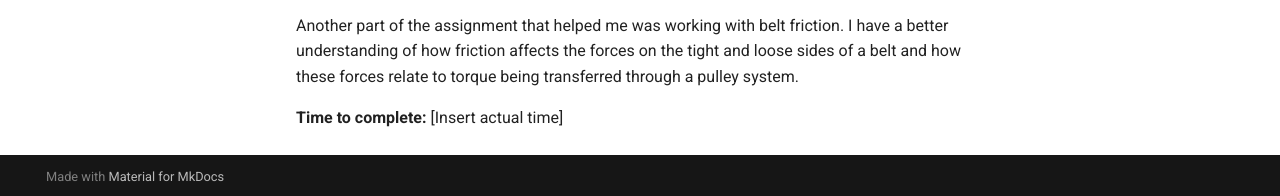
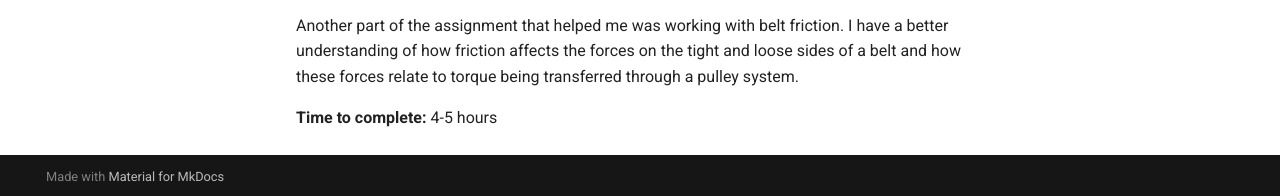
Before and after one commit to gmclean04/Mclean-MEGR-2156-Portfolio, an MkDocs documentation site: the page built from docs/assignments/A09/index.md, in a window 1280 px wide and 900 px high, scrolled down 4967 px. Shown: the part 701-897 px from the top of the window. Built offline with MkDocs 1.6.1 and Material for MkDocs 9.7.7, drawn with Linux system fonts in a browser that asks for light colours.

Commit message:
Update time to complete for assignment A09

```diff
--- a/docs/assignments/A09/index.md
+++ b/docs/assignments/A09/index.md
@@ -66,4 +66,4 @@ One thing I learned was how important material selection is because each compone
 
 Another part of the assignment that helped me was working with belt friction. I have a better understanding of how friction affects the forces on the tight and loose sides of a belt and how these forces relate to torque being transferred through a pulley system.
 
-**Time to complete:** [Insert actual time]
+**Time to complete:** 4-5 hours
```
